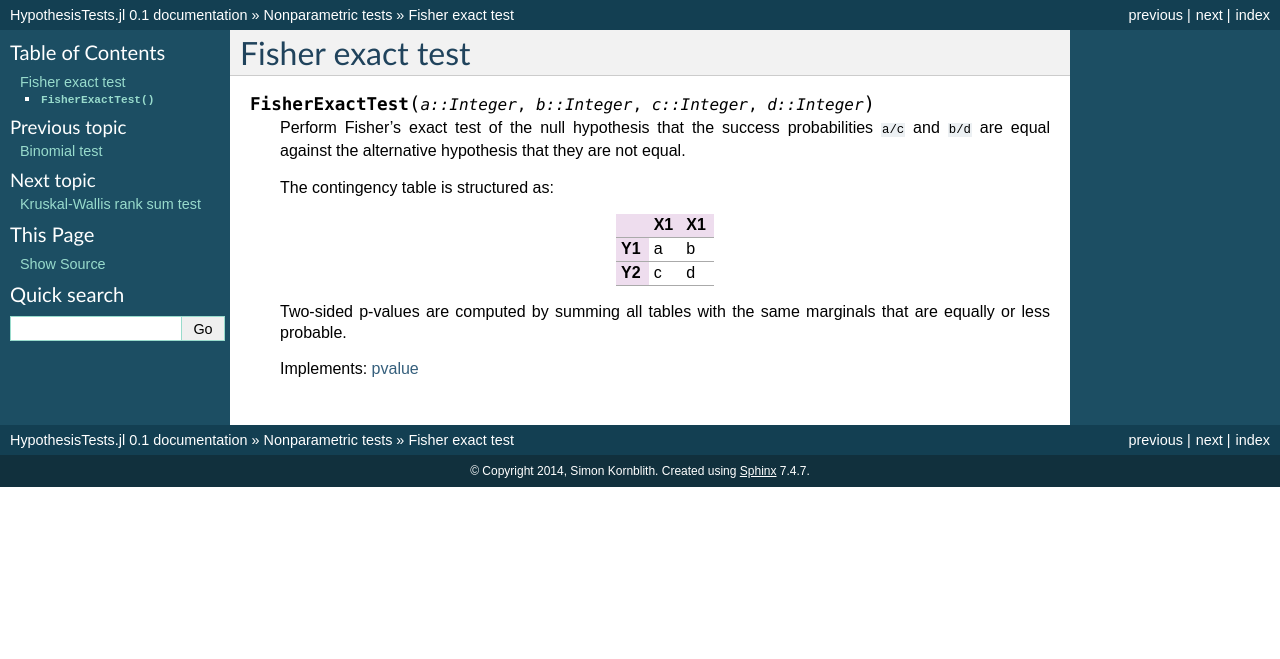
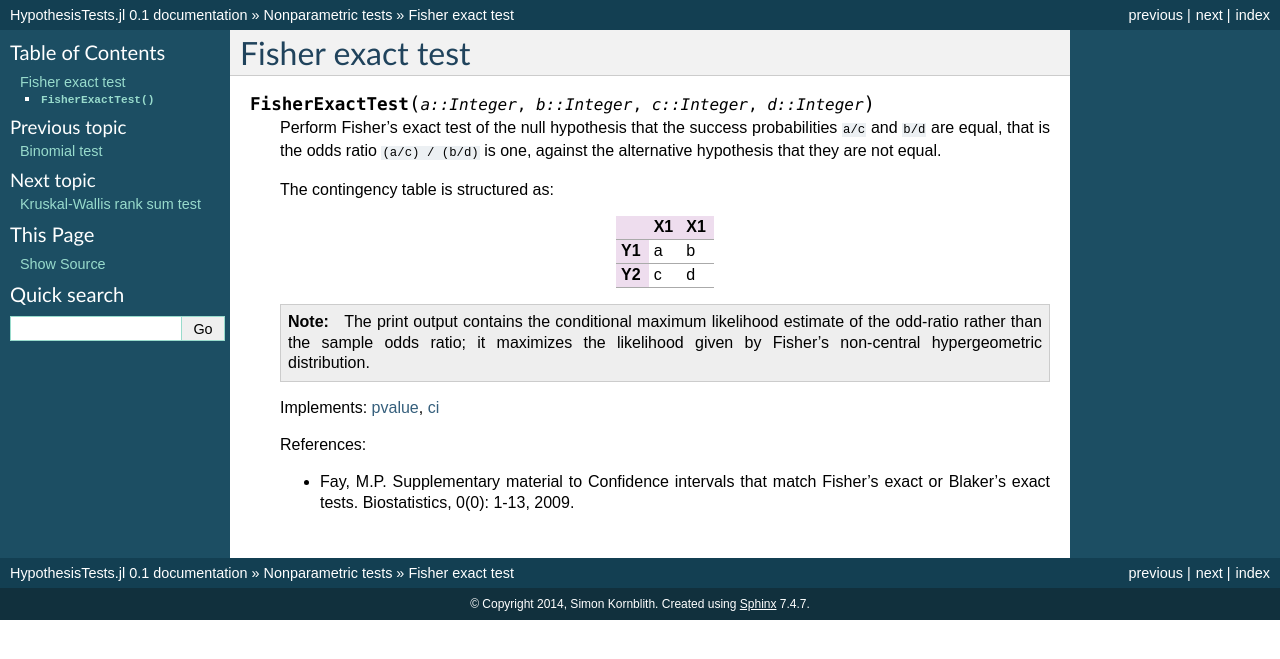
Before and after one commit to JuliaStats/HypothesisTests.jl, a Sphinx documentation site: the page built from doc/nonparametric/test_fisher_exact.rst, in a window 1280 px wide. Shown: the top 659 px of the page. Built offline with Sphinx 7.4.7, drawn with Linux system fonts in a browser that asks for light colours; formulas are drawn with MathJax 3.

Commit message:
Centrla confidence interval for Fisher exact test
There are mulitple ways to define a p-value for the Fisher, or more
general, for 2 x 2 table test.  In order to implement
strongly consistent confidence intervals w.r.t the corresponding test,
we need to invert the corresponding test. Unfortunately, inverting the
minlike test does not necessarily lead to an interval. Thus, the default
version should be the central p-value with the corresponding interval.

This pull request adds:
- central p-value
- confidence interval based of the inversion of the central p-value
- maximum likelihood estimate of odd ratio
- tests
- some documentation

```diff
--- a/doc/nonparametric/test_fisher_exact.rst
+++ b/doc/nonparametric/test_fisher_exact.rst
@@ -3,29 +3,36 @@ Fisher exact test
 
 .. function:: FisherExactTest(a::Integer, b::Integer, c::Integer, d::Integer)
 
-	Perform Fisher's exact test of the null hypothesis that the
-	success probabilities ``a/c`` and ``b/d`` are equal against the
-	alternative hypothesis that they are not equal.
+    Perform Fisher's exact test of the null hypothesis that the
+    success probabilities ``a/c`` and ``b/d`` are equal, that is the odds ratio
+    ``(a/c) / (b/d)`` is one, against the alternative hypothesis that they are
+    not equal.
 
-	The contingency table is structured as:
+    The contingency table is structured as:
 
-		.. list-table::
-		   :widths: 10 10 10
-		   :header-rows: 1
-		   :stub-columns: 1
+        .. list-table::
+           :widths: 10 10 10
+           :header-rows: 1
+           :stub-columns: 1
 
-		   * -
-		     - X1
-		     - X1
-		   * - Y1
-		     - a
-		     - b
-		   * - Y2
-		     - c
-		     - d
+           * -
+             - X1
+             - X1
+           * - Y1
+             - a
+             - b
+           * - Y2
+             - c
+             - d
 
+    .. note::
+        The print output contains the conditional maximum likelihood estimate of the odd-ratio
+        rather than the sample odds ratio; it maximizes the likelihood given by Fisher's
+        non-central hypergeometric distribution.
 
-	Two-sided p-values are computed by summing all tables with the same
-	marginals that are equally or less probable.
+    Implements: :ref:`pvalue<pvalue_fisher>`, :ref:`ci<ci_fisher>`
 
-	Implements: :ref:`pvalue<pvalue>`
+    References:
+
+    - Fay, M.P. Supplementary material to Confidence intervals that match Fisher’s exact or Blaker’s exact tests.
+      Biostatistics, 0(0): 1-13, 2009.
```
Also changed, not shown: doc/api/ci.rst (+17 -1 lines), doc/api/pvalue.rst (+37 -2 lines), 6 other files.
